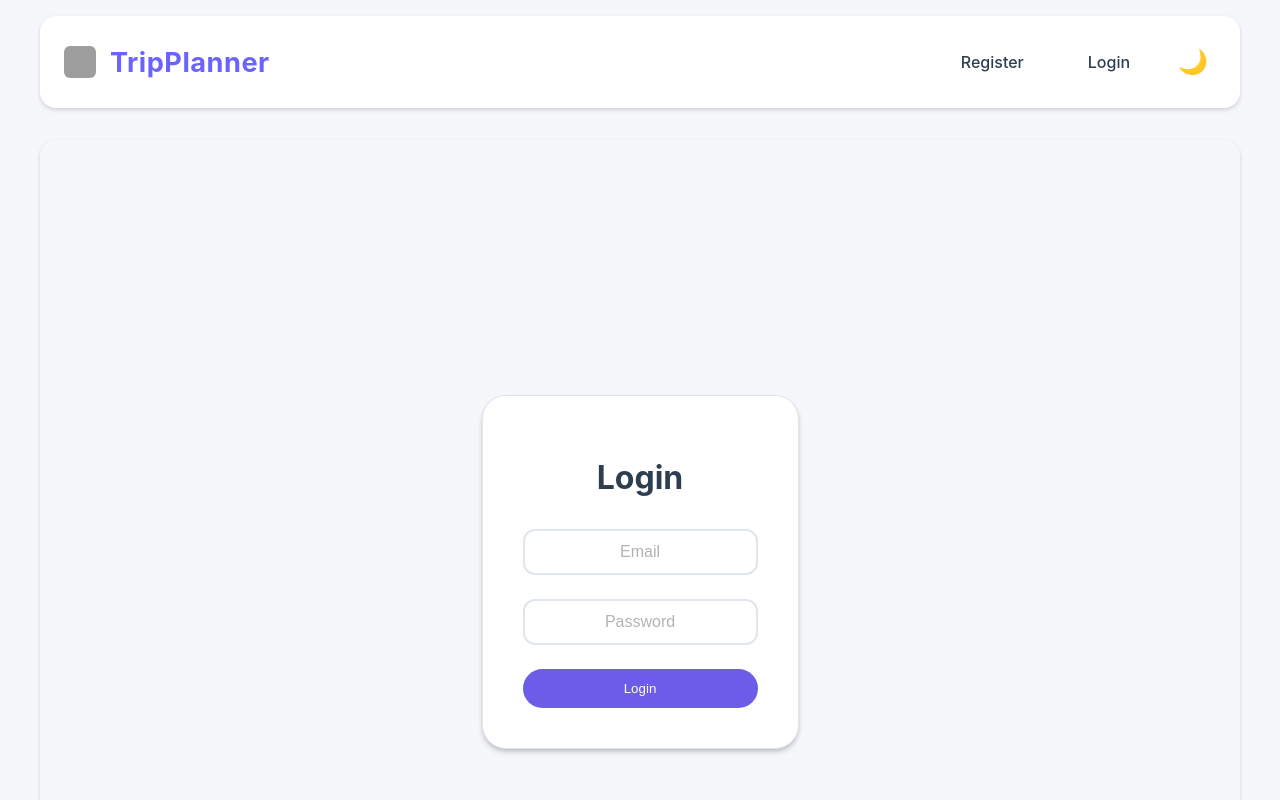
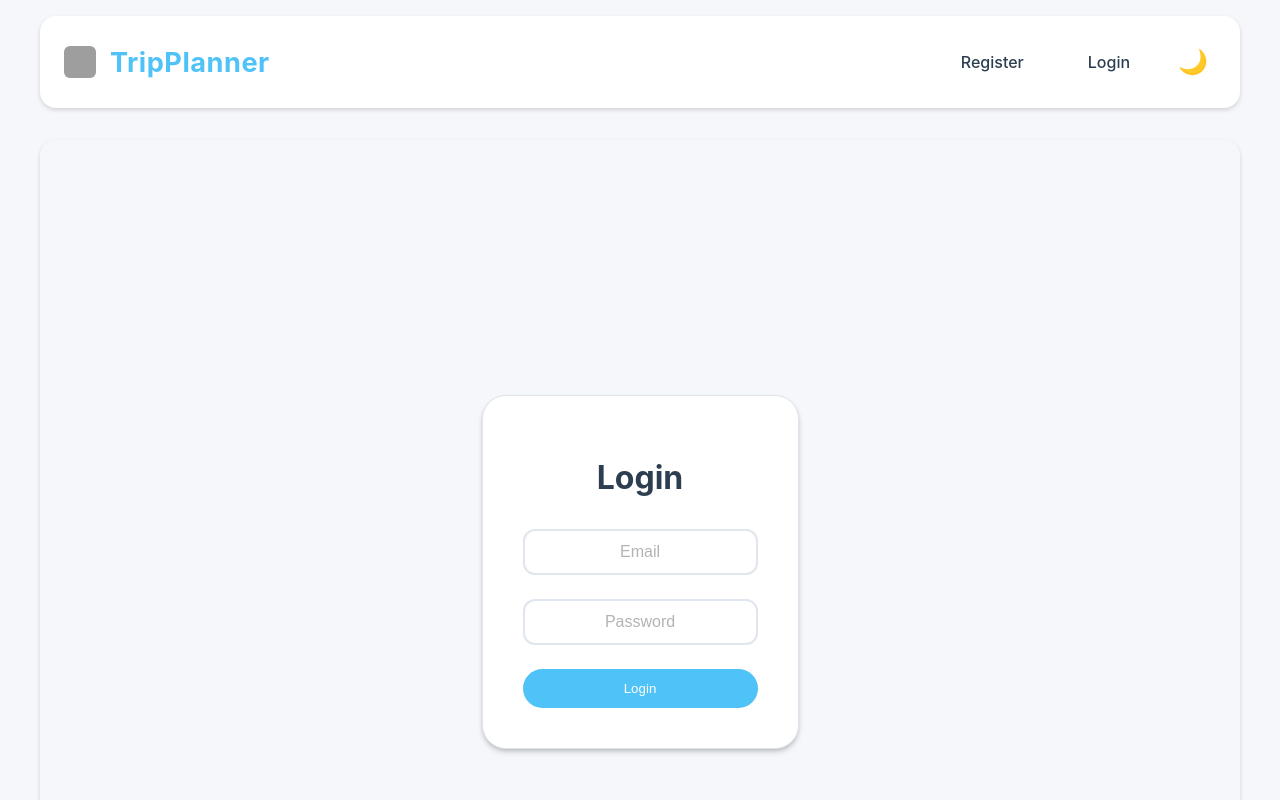
Before and after one commit to tomern0305/TripPlaner, a React (Create React App) app in the folder client/: page /login in a window 1280 px wide. Shown: the top 800 px of the page. Built offline with nearby package versions, Linux system fonts and the light colour scheme; grey boxes are pictures that could not be loaded.

Commit message:
color change

```diff
--- a/client/src/App.css
+++ b/client/src/App.css
@@ -1,6 +1,6 @@
 :root {
-  --primary-color: #6c5ce7; /* A vibrant, rich purple */
-  --primary-hover: #5a4bcf; /* Darker shade for hover */
+  --primary-color: #4fc3f7; /* Light blue */
+  --primary-hover: #039be5; /* Slightly darker blue for hover */
   --text-color: #2c3e50; /* Dark blue-grey for main text */
   --bg-color: #f5f7fa; /* Light grey background */
   --card-bg: #ffffff; /* White for cards/containers */
@@ -17,8 +17,8 @@
 }
 
 .dark-mode {
-  --primary-color: #9f7aea; /* Lighter purple for dark mode */
-  --primary-hover: #805ad5; /* Darker purple for dark mode hover */
+  --primary-color: #81d4fa; /* Lighter blue for dark mode */
+  --primary-hover: #0288d1; /* Darker blue for dark mode hover */
   --text-color: #e0e6ed; /* Light grey for text */
   --bg-color: #1a202c; /* Deep dark blue-grey background */
   --card-bg: #2d3748; /* Darker blue-grey for cards */
--- a/client/src/App.js
+++ b/client/src/App.js
@@ -58,7 +58,7 @@ function App() {
               alt="Trip Logo"
               style={{ width: '32px', height: '32px', borderRadius: '6px', marginRight: '4px' }}
             />
-            <span style={{ fontWeight: 700, fontSize: '1.7rem', color: '#6c63ff', letterSpacing: '0.5px' }}>TripPlanner</span>
+            <span style={{ fontWeight: 700, fontSize: '1.7rem', color: 'var(--primary-color)', letterSpacing: '0.5px' }}>TripPlanner</span>
           </Link>
           <div className="nav-links">
             {!isLoggedIn ? (
```
